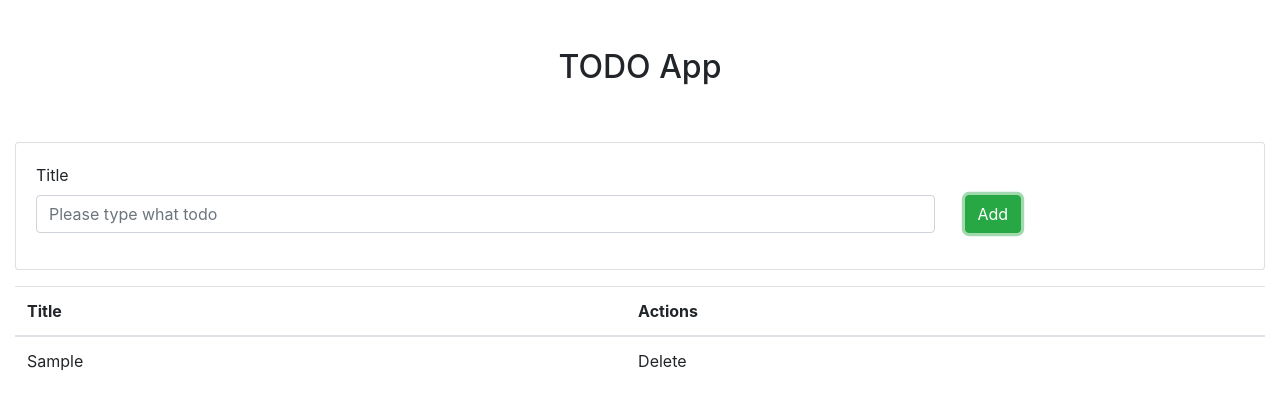
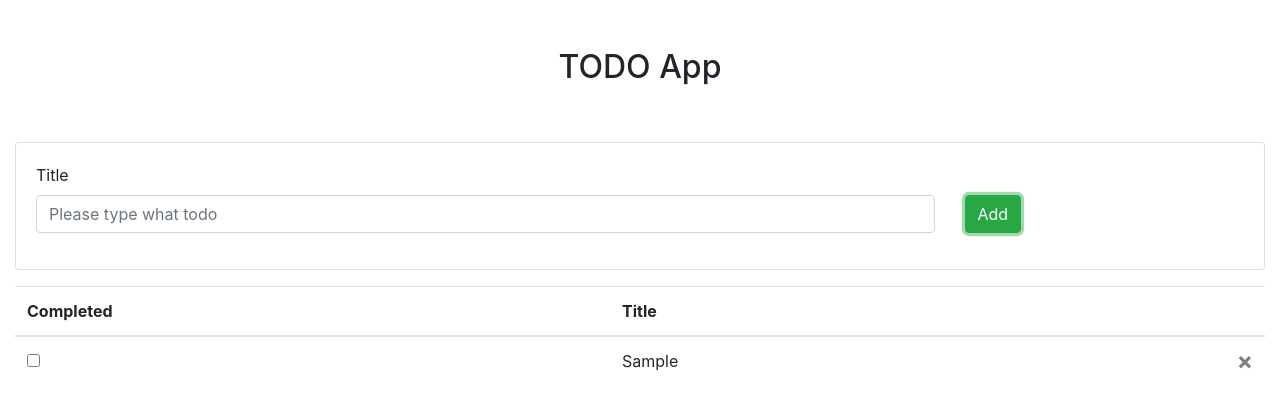
Before and after one commit to Orehouse/todo_app, a React (Create React App) app: page / in a window 1280 px wide. Both pictures are taken after typing "Sample" into the empty fields and a click on the button "Add". Shown: the top 410 px of the page. Built offline with nearby package versions, Linux system fonts and the light colour scheme.

Commit message:
Show completed status and "delete" text is button now

```diff
--- a/src/components/TodoList/TodoItem/TodoItem.js
+++ b/src/components/TodoList/TodoItem/TodoItem.js
@@ -1,18 +1,32 @@
 import React from "react";
 import { connect } from "react-redux";
+import { Button, Col, FormGroup, Input, Label } from "reactstrap";
 
 import * as actions from "../../../store/actions/index";
 
 const TodoItem = props => {
   return (
-    <tr>
-      <td>{props.title}</td>
+    <tr className={props.isCompleted ? "table-secondary" : ""}>
+      <td>
+        <FormGroup check>
+          <Label check>
+            <Input type="checkbox" checked={props.isCompleted} /> &#8203;
+          </Label>
+        </FormGroup>
+      </td>
       <td
-        onClick={() => {
-          props.onRemoveTodo(props.id);
-        }}
+        style={{ textDecoration: props.isCompleted ? "line-through" : "none" }}
       >
-        Delete
+        {props.title}
+      </td>
+      <td>
+        <Button
+          close
+          onClick={event => {
+            event.preventDefault();
+            props.onRemoveTodo(props.id);
+          }}
+        />
       </td>
     </tr>
   );
--- a/src/components/TodoList/TodoList.js
+++ b/src/components/TodoList/TodoList.js
@@ -10,10 +10,23 @@ const TodoList = props => {
     props.onFetchTodoList();
   }, []);
 
+  const getSortedTodoList = unsortedList => {
+    return [...unsortedList].sort((a, b) => {
+      const titleA = a.title.toUpperCase();
+      const titleB = b.title.toUpperCase();
+      return titleA < titleB ? -1 : titleA > titleB ? 1 : 0;
+    });
+  };
+
   const todoList =
     props.todoList && props.todoList.length > 0 ? (
-      props.todoList.map(todo => (
-        <TodoItem key={todo.id} title={todo.title} id={todo.id} />
+      getSortedTodoList(props.todoList).map(todo => (
+        <TodoItem
+          key={todo.id}
+          title={todo.title}
+          id={todo.id}
+          isCompleted={todo.isCompleted}
+        />
       ))
     ) : (
       <tr className="text-center">Your TODO list is empty!</tr>
@@ -23,8 +36,9 @@ const TodoList = props => {
     <Table>
       <thead>
         <tr>
+          <th>Completed</th>
           <th>Title</th>
-          <th>Actions</th>
+          <th></th>
         </tr>
       </thead>
       <tbody>{todoList}</tbody>
```
